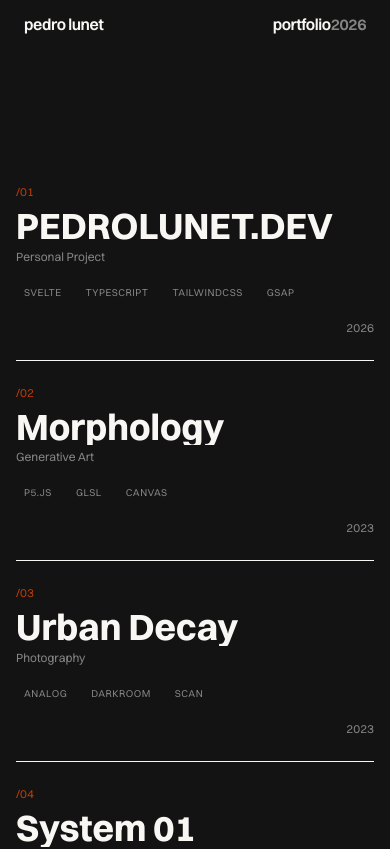
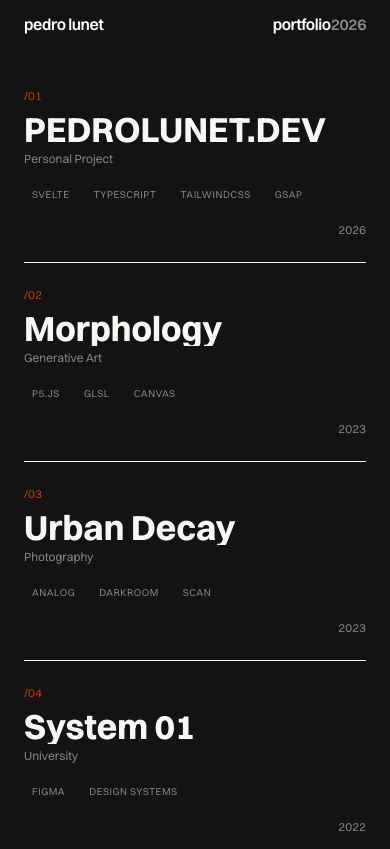
Before and after one commit to PedroLunet/pedrolunet.dev, a SvelteKit app: page /work in a window 390 px wide. Shown: the top 849 px of the page. Built offline with nearby package versions, Linux system fonts and the light colour scheme.

Commit message:
fixed page layout and preview aspect

```diff
--- a/src/routes/work/+page.svelte
+++ b/src/routes/work/+page.svelte
@@ -6,7 +6,9 @@
 	let activeImage = $state(projects[0].image);
 </script>
 
-<div class="min-h-screen w-full bg-bg px-4 pt-28 pb-12 md:px-12">
+<div
+	class="min-h-[calc(100vh-var(--header-height-mobile))] w-full bg-bg px-6 pt-4 pb-12 md:min-h-[calc(100vh-var(--header-height-tablet))] lg:min-h-[calc(100vh-var(--header-height-desktop))] lg:px-9"
+>
 	<div class="grid grid-cols-1 gap-12 lg:grid-cols-12">
 		<div class="col-span-1 flex flex-col lg:col-span-7">
 			<div
@@ -94,20 +96,21 @@
 			</a>
 		</div>
 
-		<div class="sticky top-32 col-span-5 hidden h-[50vh] lg:block">
+		<div class="sticky top-32 col-span-5 hidden h-fit lg:block">
 			<div
-				class="border-text-primary/5 relative h-full w-full overflow-hidden border bg-neutral-100 shadow-2xl shadow-black/5"
+				class="border-text-primary/5 relative aspect-16/10 w-full overflow-hidden border bg-neutral-100 shadow-2xl shadow-black/5"
 			>
 				{#key activeImage}
 					<img
 						src={activeImage}
 						alt="Preview"
-						in:fade={{ duration: 400 }}
+						in:fade={{ duration: 300 }}
 						class="absolute inset-0 h-full w-full object-cover"
 					/>
 				{/key}
+
 				<div
-					class="pointer-events-none absolute inset-0 bg-black/0 transition-colors group-hover:bg-black/10"
+					class="pointer-events-none absolute inset-0 bg-black/0 transition-colors duration-500 group-hover:bg-black/5"
 				></div>
 			</div>
 		</div>
```
